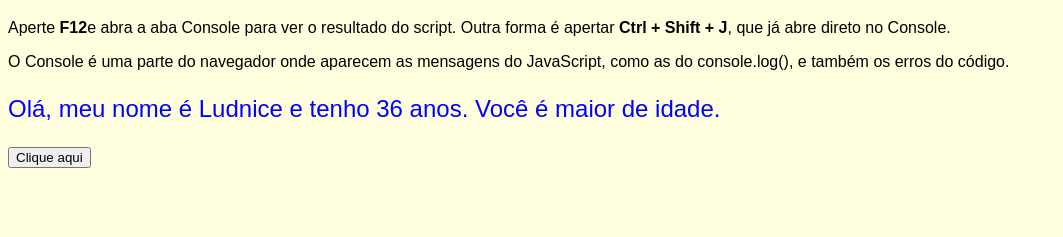
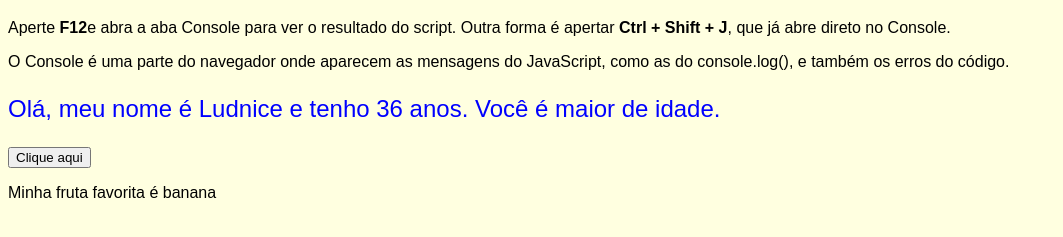
Before and after one commit to ludnice11-lang/aula-javascript, a plain HTML site: page index.html in a window 1280 px wide. Shown: the part 61-298 px from the top of the page, without its empty margins (0-1063 px from the left). Drawn offline with Linux system fonts and the light colour scheme.

Commit message:
Quinta aula: arrays

```diff
--- a/index.html
+++ b/index.html
@@ -26,6 +26,8 @@
     <p id="mensagem"></p>
         <!-- Botão que vai mudar o texto quando for clicado -->
     <button id="botao">Clique aqui</button>
+        <p id="frutas"></p>
+
 
 
     <!-- Liga o arquivo JavaScript. Fica no final do body para
--- a/script.js
+++ b/script.js
@@ -82,3 +82,16 @@ function mudarTexto() {
 }
 // Quando o botão for clicado, a função mudarTexto vai rodar
 document.getElementById("botao").addEventListener("click", mudarTexto);
+// ARRAYS
+// Array é uma lista de valores guardada numa variável só
+
+let frutas = ["maçã", "banana", "uva"];
+console.log(frutas);
+// p/ pegar um item, usa o nome do array + o índice entre [ ]
+// a contagem começa do 0!
+console.log(frutas[0]);
+console.log(frutas[2]);
+// .length diz qtos itens tem no array
+console.log(frutas.length);
+// mostra a 1ª fruta na página, dentro do parágrafo c/ id="frutas"
+document.getElementById("frutas").textContent = "Minha fruta favorita é " + frutas[1];
```
